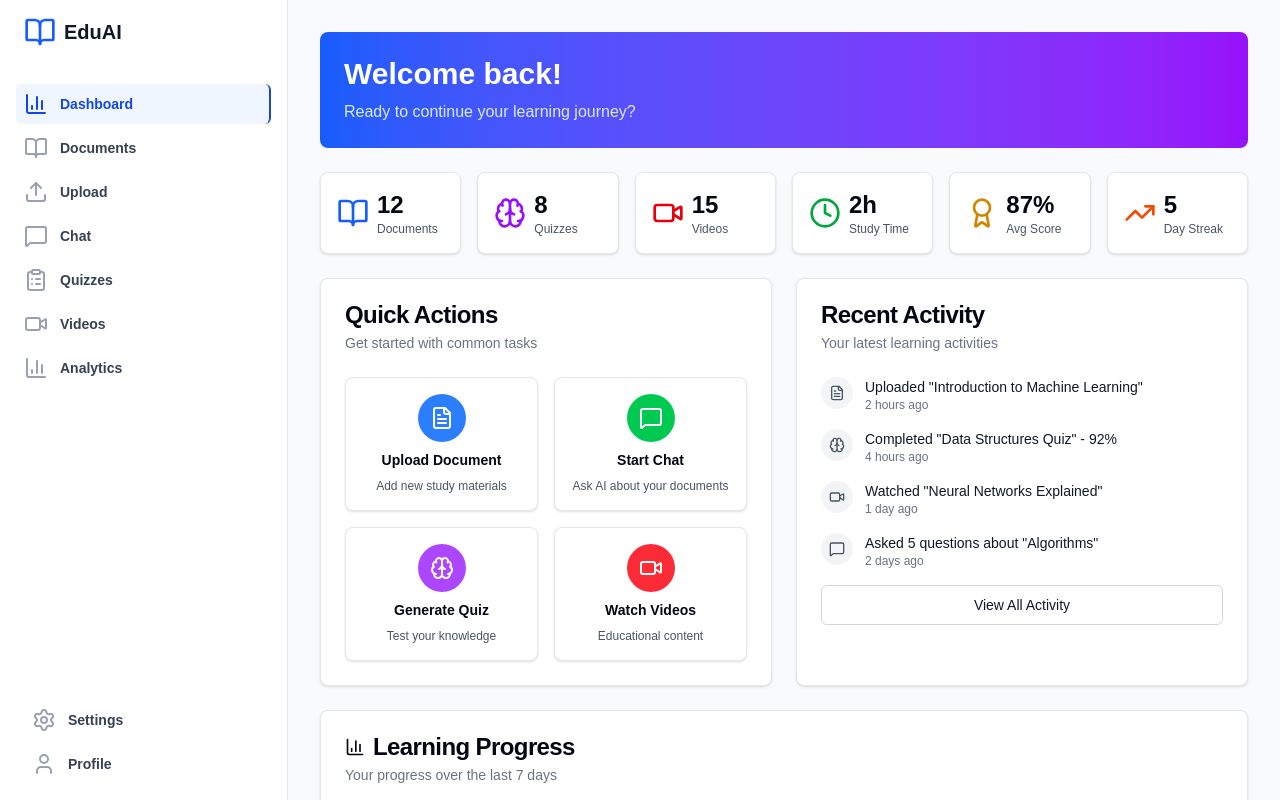
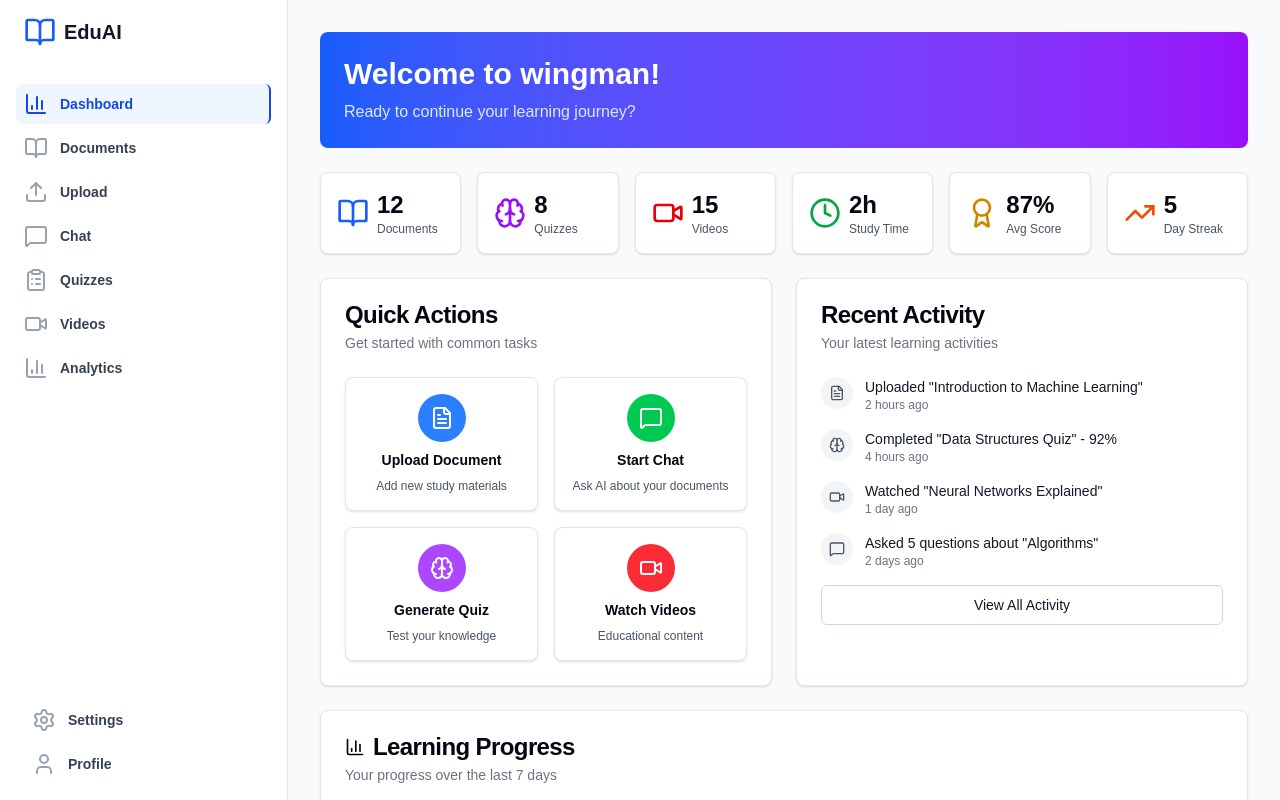
Before and after one commit to eulerbutcooler/wingman, a Next.js app: page / in a window 1280 px wide. Shown: the top 800 px of the page. Built offline with nearby package versions, Linux system fonts and the light colour scheme.

Commit message:
testing flow

```diff
--- a/src/components/dashboard.tsx
+++ b/src/components/dashboard.tsx
@@ -101,7 +101,7 @@
     <div className="space-y-6">
       {/* Welcome Section */}
       <div className="bg-gradient-to-r from-blue-600 to-purple-600 rounded-lg p-6 text-white">
-        <h1 className="text-3xl font-bold mb-2">Welcome back!</h1>
+        <h1 className="text-3xl font-bold mb-2">Welcome to wingman!</h1>
         <p className="text-blue-100">Ready to continue your learning journey?</p>
       </div>
 
```
